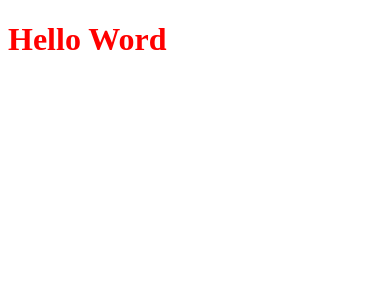
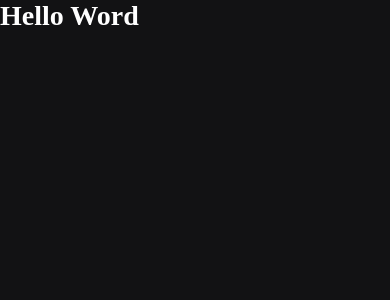
Before and after one commit to claudiostocco/ignite-03-ignews, a Next.js app: page / in a window 390 px wide. Shown: the top 300 px of the page. Built offline with nearby package versions, Linux system fonts and the light colour scheme.

Commit message:
Criando _document.tsx e aplicando estilo global.

```diff
--- a/src/pages/_app.tsx
+++ b/src/pages/_app.tsx
@@ -1,4 +1,5 @@
 import { AppProps } from 'next/app'
+import '../styles/global.scss'
 
 function MyApp({ Component, pageProps }: AppProps) {
   return <Component {...pageProps} />
--- /dev/null
+++ b/src/pages/_document.tsx
@@ -0,0 +1,21 @@
+import Document, { Html, Head, Main, NextScript } from 'next/document'
+
+export default class MyDocument extends Document {
+    render() {
+        return (
+            <Html>
+                <Head title="IG News">
+
+                <link rel="preconnect" href="https://fonts.googleapis.com" />
+                <link rel="preconnect" href="https://fonts.gstatic.com" />
+                <link href="https://fonts.googleapis.com/css2?family=Roboto:wght@400;700;900&display=swap" rel="stylesheet" />
+                    {/* <title>IG News</title> */}
+                </Head>
+                <body>
+                    <Main />
+                    <NextScript />
+                </body>
+            </Html>
+        )
+    }
+}
--- a/src/pages/index.tsx
+++ b/src/pages/index.tsx
@@ -1,7 +1,12 @@
-import  styles from '../styles/Home.module.scss'
+import Head from 'next/head'
 
 export default function Home() {
   return (
-    <h1 className={styles.title}>Hello Word</h1>
+    <>
+      <Head>
+        <title>IG News | Inicio</title>
+      </Head>
+      <h1>Hello Word</h1>
+    </>
   )
 }
--- a/src/styles/Home.module.scss
+++ /dev/null
@@ -1,3 +0,0 @@
-.title {
-    color: red;
-}
--- /dev/null
+++ b/src/styles/global.scss
@@ -0,0 +1,46 @@
+* {
+    margin: 0;
+    padding: 0;
+    box-sizing: border-box;
+}
+
+:root {
+    --white: #ffffff;
+
+    --gray-100: #e1e1e6;
+    --gray-300: #a8a8b3;
+    --gray-900: #121214;
+
+    --cyan-500: #61dafb;
+    --yellow-500: #eba417;
+}
+
+@media (max-width: 1080px) {
+    html {
+        font-size: 93.75%;
+    }
+}
+
+@media (max-width: 720px) {
+    html {
+        font-size: 87.5%;
+    }
+}
+
+body {
+    background: var(--gray-900);
+    color: var(--white);
+}
+
+body, input, select, textarea, button {
+    font: 400 1rem Roboto 'sans-serif';
+}
+
+button {
+    cursor: pointer;
+}
+
+a {
+    color: inherit;
+    text-decoration: none;
+}
```
